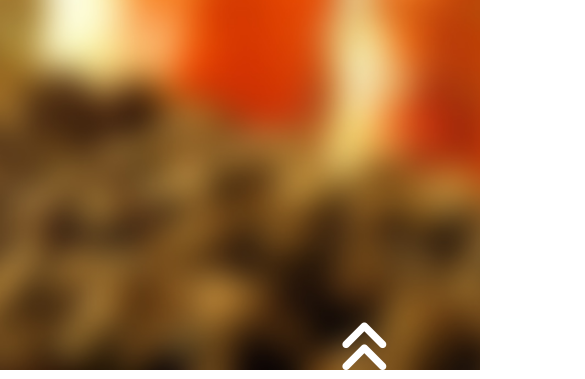
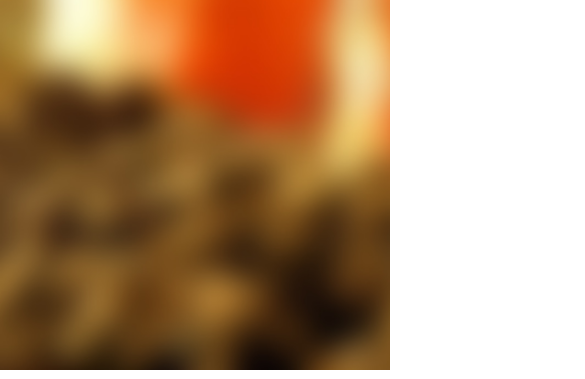
Before and after one commit to lucymk/lucymk.github.io, a plain HTML site: page index.html in a window 390 px wide. Shown: the part 466-845 px from the top of the page, 585 px wide, since content can reach past the window. Drawn offline with nearby package versions, Linux system fonts and the light colour scheme; files that its build step writes are made by us from their sources; grey boxes are pictures that could not be loaded; a web font is replaced by a local one.

Commit message:
Update index.html

```diff
--- a/index.html
+++ b/index.html
@@ -3,14 +3,12 @@
   <head>
     <meta charset="utf-8">
     <meta name="viewport" content="width=device-width">
-    <link rel="stylesheet" type="text/css" href="/css/main.css">
-    <link rel="stylesheet" type="text/css" media="(max-width: 480px)" href="/css/popup.css" />
-   <link href='https://fonts.googleapis.com/css?family=Allerta Stencil' rel='stylesheet'>
-		<script src="https://use.fontawesome.com/83421fc31b.js"></script>
-		<link rel="stylesheet" href="https://cdnjs.cloudflare.com/ajax/libs/animate.css/3.5.2/animate.min.css">
+    <link rel="stylesheet" type="text/css" media="(min-width:480px)" href="/css/main.css">
+    <link rel="stylesheet" type="text/css" media="(max-width:480px)" href="/css/mobile.css">
+    <link href='https://fonts.googleapis.com/css?family=Allerta Stencil' rel='stylesheet'>
+    <script src="https://use.fontawesome.com/83421fc31b.js"></script>
     <script src="index.js"></script>
-    <link href="index.css" rel="stylesheet" type="text/css" media="(min-width: 480px)"/>
-    <link rel="stylesheet" media="(max-width: 480px)" href="mobile.css" />
+    <link rel="stylesheet" href="https://cdnjs.cloudflare.com/ajax/libs/animate.css/3.5.2/animate.min.css">
     <title>Carrot Tops</title>
   </head>
   <body>
```
